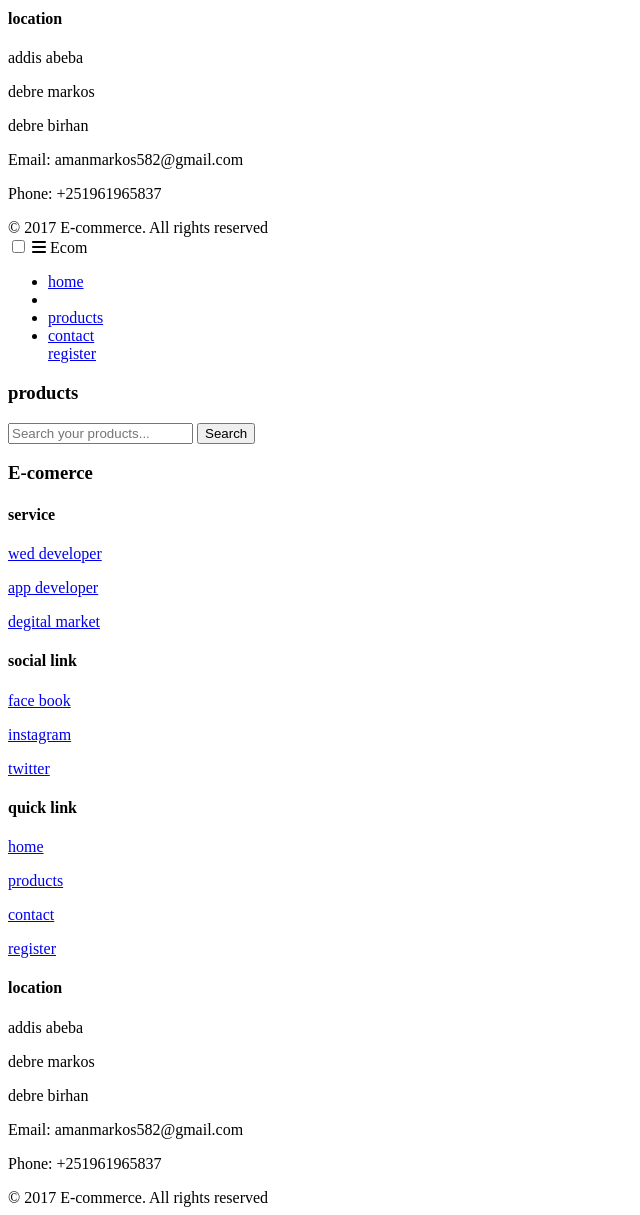
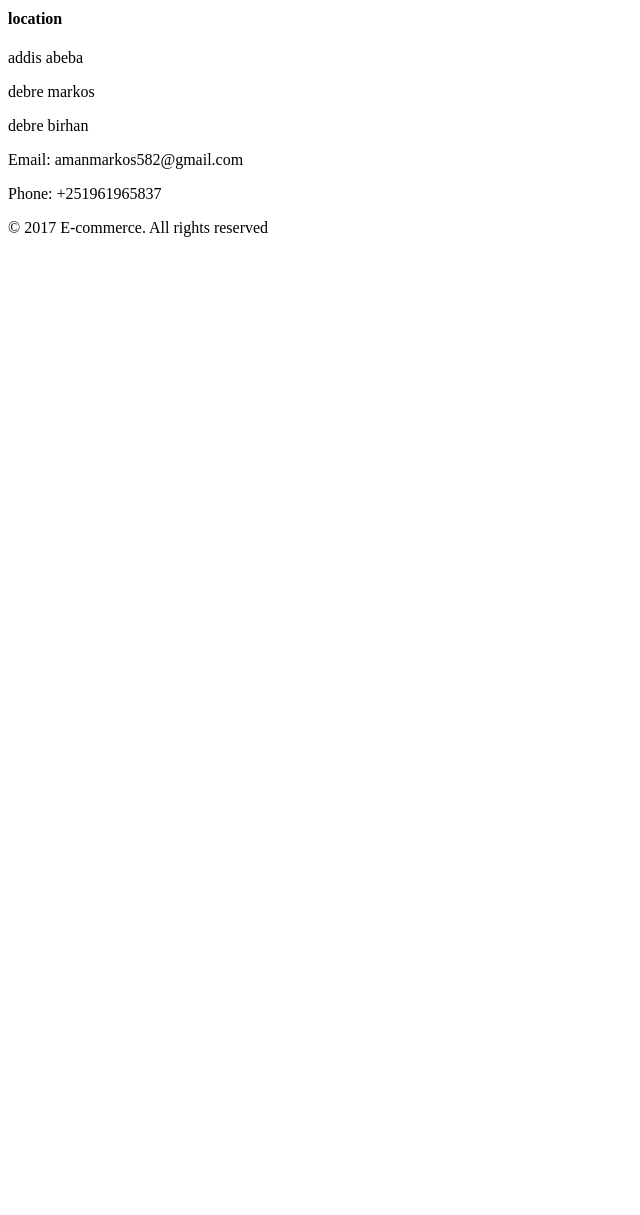
Before and after one commit to aman-2121/E-commerce, a PHP site: page /ddd.php in a window 1280 px wide. Shown: the part 1060-2275 px from the top of the page, without its empty margins (0-640 px from the left). After the commit the page ends 1297 px from the top, so only its background shows below. Run offline with PHP 8.4, Linux system fonts and the light colour scheme; data that the repository does not hold is empty.

Commit message:
first commit

```diff
--- a/ddd.php
+++ b/ddd.php
@@ -192,203 +192,3 @@ if(isset($_SESSION['email']) && !empty($_SESSION['email']))
 
 
 <!-- product -->
-
-<?php
-
-session_start();
-
-$host = 'localhost';
-$dbname = 'ecomerce_php';
-$username = 'root';
-$password = '';
-
-$conn = new mysqli($host, $username, $password, $dbname);
-
-if ($conn->connect_error) {
-    die("Connection failed: " . $conn->connect_error);
-}
-
-if(isset($_GET['search']))
-
-{
-    $search_value=$_GET['my_search'];
-
-    $sql="SELECT * from product where concat(title,discription) LIKE '%$search_value%'";
-
-    $result =mysqli_query($conn,$sql);
-}
-else{
-  $sql="SELECT * from product";
-$result = mysqli_query($conn,$sql);
-}
-
-
-?>
-
-
-
-<!DOCTYPE html>
-<html lang="en">
-<head>
-    <meta charset="UTF-8">
-    <meta name="viewport" content="width=device-width, initial-scale=1.0">
-    <title>Document</title>
-    <link rel="stylesheet" href="home.css">
-
-    <link rel="stylesheet" href="https://cdnjs.cloudflare.com/ajax/libs/font-awesome/6.7.2/css/all.min.css" integrity="sha512-Evv84Mr4kqVGRNSgIGL/F/aIDqQb7xQ2vcrdIwxfjThSH8CSR7PBEakCr51Ck+w+/U6swU2Im1vVX0SVk9ABhg==" crossorigin="anonymous" referrerpolicy="no-referrer" />
-
-</head>
-
-<body>
- <nav>
-    <input type="checkbox"  id="check">
-    <label for="check"  class="checkbtn" >
-        <i class="fa fa-bars"></i>
-    </label>
-    <label class="logo">Ecom</label>
-    <ul class="w">
-        <li>
-            <a href="homme.php">home</a>
-        <li>
-         <li>
-            <a href="product.php">products</a>
-        </li>
-        <li>
-            <a href="contact.php">contact</a>
-        </li>
-   <?php
-    if(isset($_SESSION['email']) && !empty($_SESSION['email']))
-    {
-    ?>
-    <p>
-        <a class="rigi" href="user_order.php?email=<?php echo $_SESSION['email'] ?>">Orders</a>
-        <a class="rigi" href="logout.php">Logout</a>
-
-    </p>
-    <?php
-    }
-    else
-    {
-    ?>
-    <a class="rigi" href="registere.php">register</a>
-    <?php
-    }
-    ?>
-
-
-    </ul>
- </nav>
-
-   <h3>products</h3>
-   <div class="search-container">
-    <form action="" method="GET" class="search-form">
-        <input type="text" name="my_search" placeholder="Search your products..." class="search-input">
-        <button type="submit" name="search" class="search-button">Search</button>
-    </form>
-</div>
- <div class="card">
-  <?php
-  while($row=mysqli_fetch_assoc($result))
-  {
-    ?>
-
-<div class="shose">
-<img class="img" src="<?php echo htmlspecialchars($row['image']); ?>" alt="Product Image" height="70" width="100">
-
-      <h4><?php echo $row['title']?></h4>
-      <p><?php echo $row['discription']?></p>
-        <p class="price">price:<?php echo $row['price']?></p>
-        <?php
-if(isset($_SESSION['email']) && !empty($_SESSION['email']))
-{
-?>
-
-
-           <div class="aman"> <a href="my_orders.php?id=<?php echo $row['id']?> & email=<?php echo $_SESSION['email'] ?>">buy now</a></div>
-           <?php
-        }
-
-
-        else{
-            ?>
-            <div class="aman"> <a href="registere.php">buy now</a></div>
-            <?Php
-        }
-?>
-
-
-</div>
-
-<?php
-  }
-  ?>
- </div>
-
-
- <div>
-    <div class="eco"><h3>E-comerce</h3></div>
-    <div class="foot">
-        <div class="footer_content">
-            <div>
-                <h4>service</h4>
-                <p><a href="#">wed developer</a></p>
-                <p><a href="#">app developer</a></p>
-                <p><a href="#">degital market</a></p>
-            </div>
-
-            <div>
-                <h4>social link</h4>
-                <p><a href="#">face book</a></p>
-                <p><a href="#">instagram</a></p>
-                <p><a href="#">twitter</a></p>
-            </div>
-
-            <div>
-                <h4>quick link</h4>
-                <p><a href="index.php">home</a></p>
-                <p><a href="product.php">products</a></p>
-                <p><a href="contact.php">contact</a></p>
-                <p><a href="register.php">register</a></p>
-
-            </div>
-
-            <div>
-                <h4>location</h4>
-                <p>addis abeba</p>
-                <p>debre markos</p>
-                <p>debre birhan</p>
-                <p>Email: amanmarkos582@gmail.com</p>
-                <p>Phone: +251961965837</p>
-            </div>
-        </div>
-    </div>
-</div>
-
-<footer class="markos">
-© 2017 E-commerce. All rights reserved
-</footer>
-</body>
-</html>
-
-<!-- contact -->
-<?php
-$host = 'localhost';
-$username = 'root';
-$password = '';
-$database = 'ecomerce_php';
-
-$conn = mysqli_connect($host, $username, $password, $database);
-
-if ($_SERVER["REQUEST_METHOD"] == "POST") {
-    $name = mysqli_real_escape_string($conn, $_POST['name']);
-    $email = mysqli_real_escape_string($conn, $_POST['email']);
-    $message = mysqli_real_escape_string($conn, $_POST['message']);
-
-    $sql = "INSERT INTO messages (name, email, message) VALUES ('$name', '$email', '$message')";
-    if (mysqli_query($conn, $sql)) {
-        echo "<script>alert('Message sent successfully!');</script>";
-    } else {
-        echo "<script>alert('Error sending message');</script>";
-    }
-}
-?>
```
